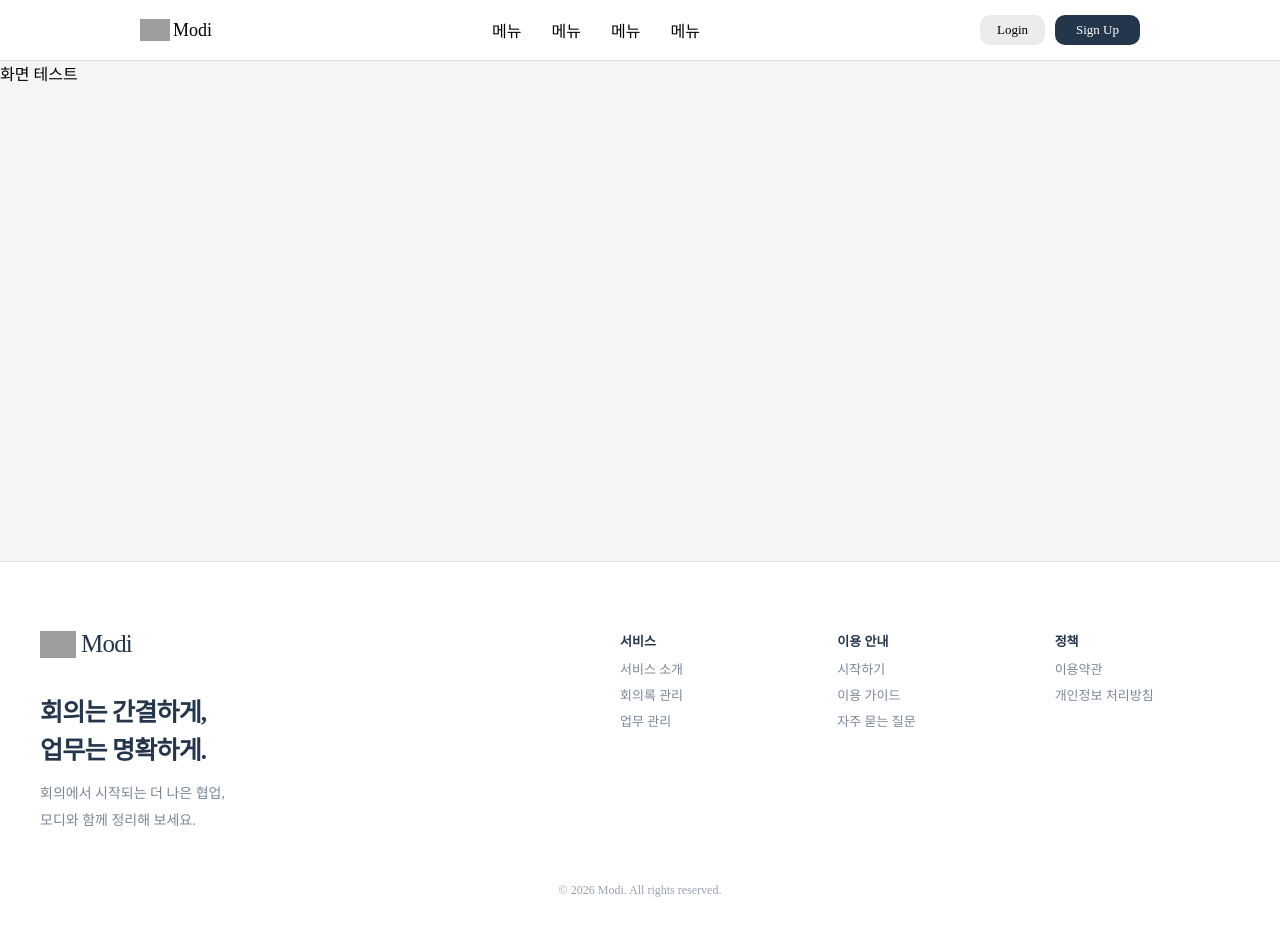
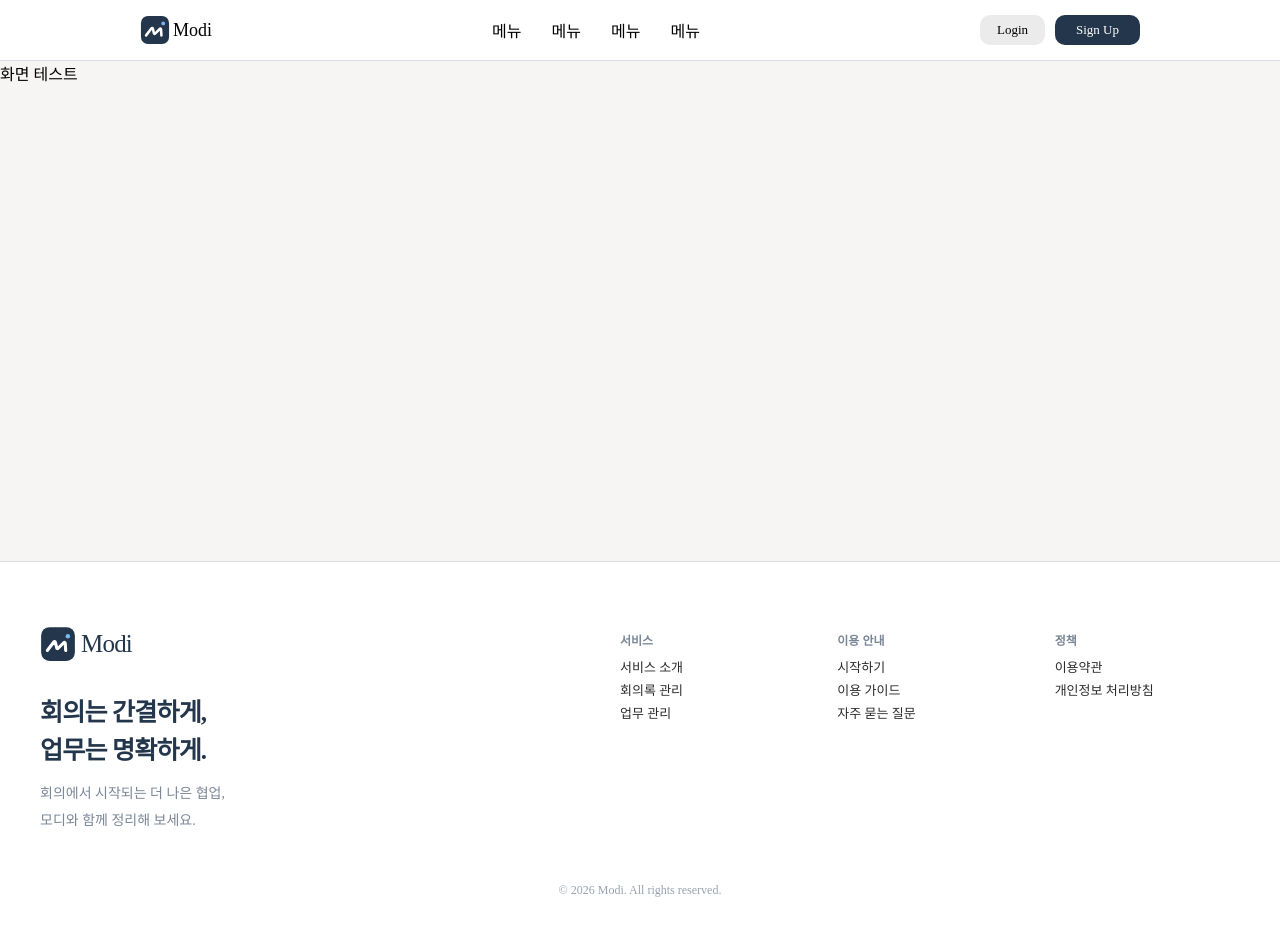
Before and after one commit to sg1315/2026-2-capstone, a Django app: page / in a window 1280 px wide. Run offline with Django 5.2, Linux system fonts and the light colour scheme; some web fonts are replaced; grey boxes are pictures that could not be loaded.

Commit message:
이미지 파일 오타 수정
header, footer 로고 이미지 파일 수정

```diff
--- a/front/templates/includes/footer.html
+++ b/front/templates/includes/footer.html
@@ -7,7 +7,7 @@
 
             <div class="footer-brand">
                 <a href="/" class="footer-logo">
-                    <img src="{% static 'images/mobi-icon.svg' %}" alt="모디 로고">
+                    <img src="{% static 'images/modi-icon.svg' %}" alt="모디 로고">
                     <span>Modi</span>
                 </a>
 
--- a/front/templates/includes/header.html
+++ b/front/templates/includes/header.html
@@ -3,8 +3,8 @@
 <header>
     <div id="header-container">
 
-        <a href="/" class="logo">
-            <img src="{% static 'images/mobi-icon.svg' %}" alt="모디 로고">
+        <a href="/" class="header-logo">
+            <img src="{% static 'images/modi-icon.svg' %}" alt="모디 로고">
             <span>Modi</span>
         </a>
 
--- a/front/templates/user/main.html
+++ b/front/templates/user/main.html
@@ -7,7 +7,7 @@
     <title>Modi</title>
 
     <!-- 파비콘 변경 -->
-    <link rel="icon" type="image/svg+xml" href="{% static 'images/mobi-icon.svg' %}">
+    <link rel="icon" type="image/svg+xml" href="{% static 'images/modi-icon.svg' %}">
 
     <!-- app.css 연결 -->
     <link rel="stylesheet" href="{% static 'css/app.css' %}">
--- a/static/css/app.css
+++ b/static/css/app.css
@@ -21,6 +21,12 @@
     font-weight: normal;
     font-display: swap;
 }
+@font-face {
+    font-family: 'NanumSquareNeo';
+    src: url(https://hangeul.pstatic.net/hangeul_static/webfont/NanumSquareNeo/NanumSquareNeoTTF-cBd.woff2);
+    font-weight: 700;
+    font-display: swap;
+}
 
 body {
     margin : 0;
--- a/static/css/common.css
+++ b/static/css/common.css
@@ -17,18 +17,18 @@ header {
 }
 
 /* 로고 */
-.logo {
+.header-logo {
     display: flex;
     align-items: center;
     flex-shrink: 0;
 }
-.logo img {
+.header-logo img {
     width: 30px;
     height: 30px;
     object-fit: contain;
     margin-right: 3px;
 }
-.logo span {
+.header-logo span {
     font-size: 18px;
     font-family: 'Paperozi';
 }
@@ -188,7 +188,6 @@ footer {
 
 /* 메뉴 영역 */
 .footer-links {
-    font-family: 'NanumSquareRound';
     display: grid;
     grid-template-columns: repeat(3, minmax(0, 1fr));
     gap: 32px;
@@ -200,30 +199,38 @@ footer {
     min-width: 0;
 }
 .footer-column h3 {
-    margin: 5px 0 10px;
-    font-size: 13px;
+    font-family: 'NanumSquareRound';
+    font-size: 12px;
     font-weight: 700;
-    color: #24364B;
+    color: #7A8797;
+    margin: 5px 0 9px;
 }
 .footer-column ul {
     display: flex;
     flex-direction: column;
-    gap: 5px;
+    gap: 2px;
     margin: 0;
     padding: 0;
     list-style: none;
 }
 .footer-column a {
+    font-family: 'NanumSquareNeo';
+    font-size: 13px;
+    /* color: #7A8797; */
+    color: #2b2b2b;
     display: inline-block;
-    color: #7A8797;
-    font-size: 13px;
     line-height: 1.6;
     text-decoration: none;
     overflow-wrap: anywhere;
-    transition: color 0.2s ease;
+
+    background-image: linear-gradient(currentColor, currentColor);
+    background-repeat: no-repeat;
+    background-position: left bottom;
+    background-size: 0% 1px;
+    transition: background-size 0.2s ease;
 }
 .footer-column a:hover {
-    color: #24364B;
+    background-size: 100% 1px;
 }
 
 /* footer 하단 */
```
